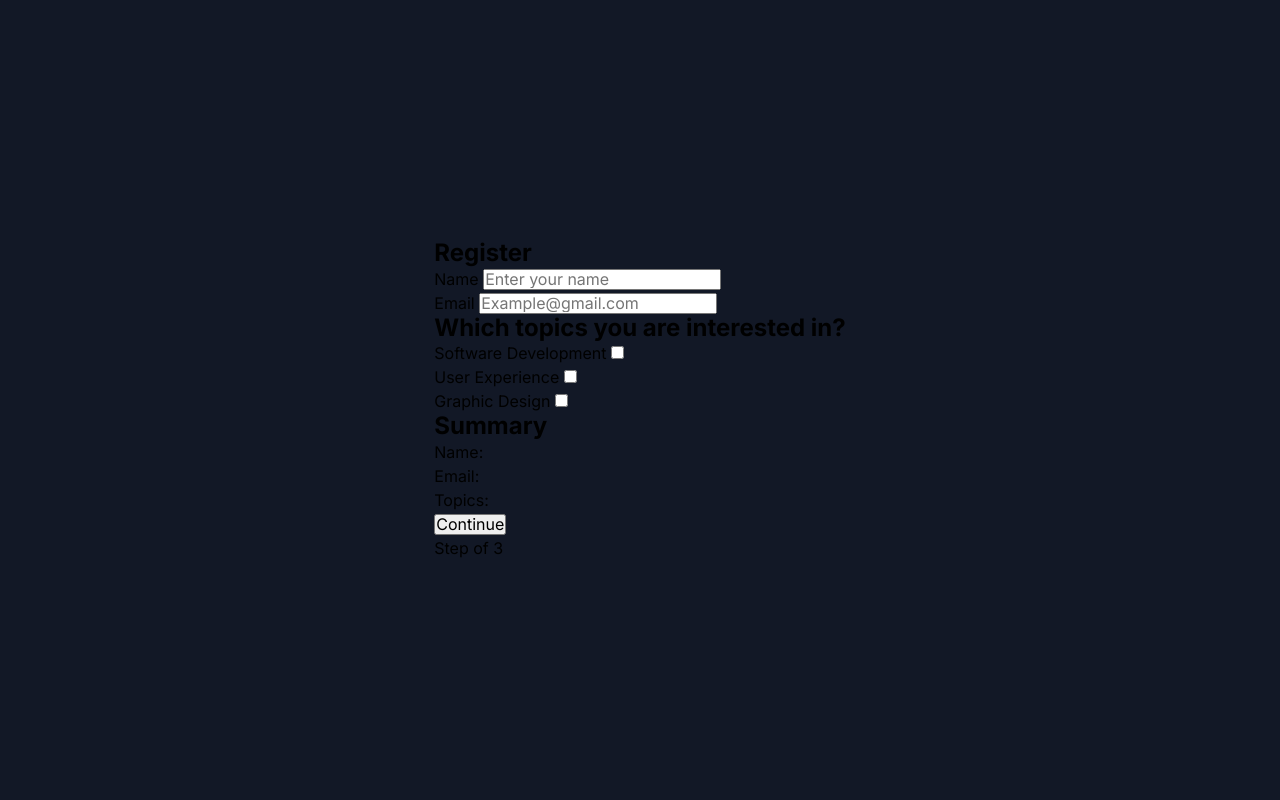
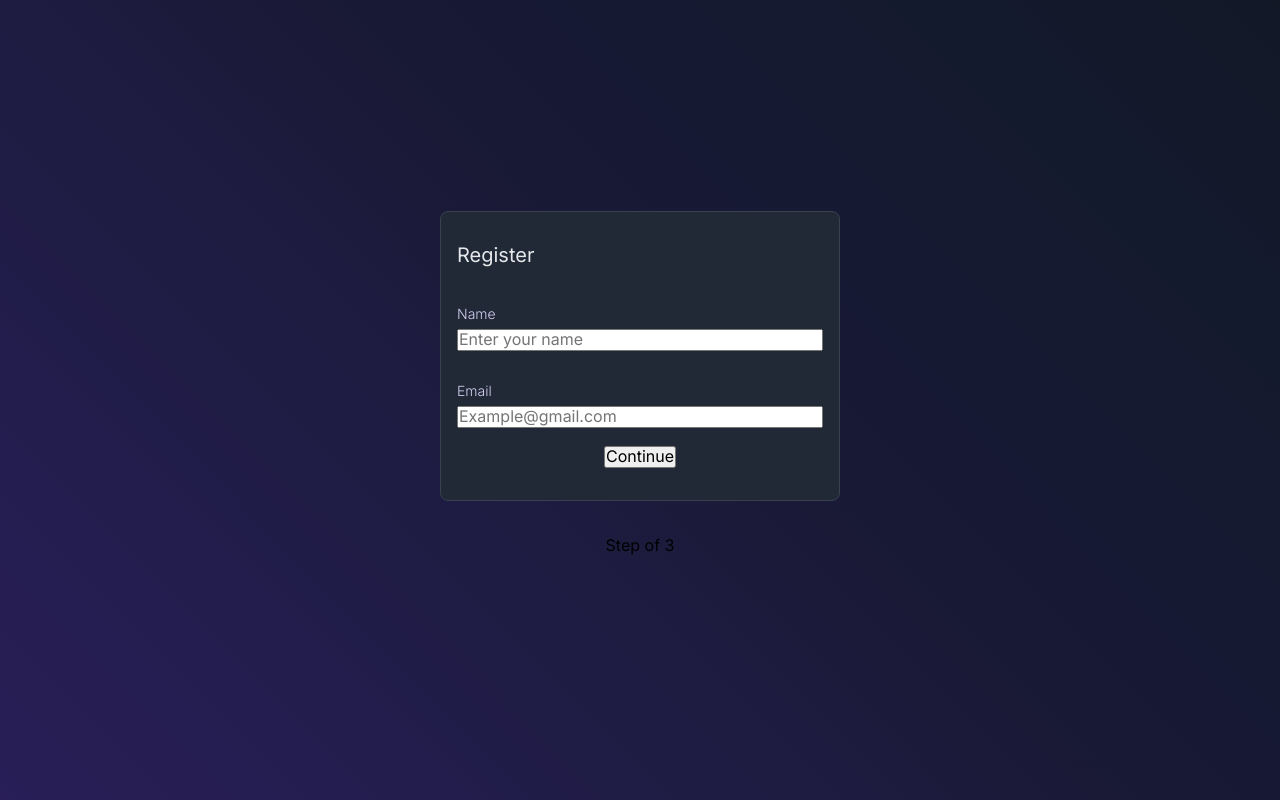
Before and after one commit to gustavo2023/multi-step-register-form, a plain HTML site: page index.html in a window 1280 px wide. Drawn offline with Linux system fonts and the light colour scheme.

Commit message:
Add CSS styles for the form element.

```diff
--- a/index.html
+++ b/index.html
@@ -27,7 +27,7 @@
   <body>
     <main>
       <form action="">
-        <div class="step-one">
+        <div class="step one">
           <h2>Register</h2>
           <div class="inputs-container">
             <div class="input-group">
@@ -52,7 +52,7 @@
             </div>
           </div>
         </div>
-        <div class="step-two">
+        <div class="step two">
           <h2>Which topics you are interested in?</h2>
           <div class="topics-container">
             <div class="topic-box">
@@ -81,7 +81,7 @@
             </div>
           </div>
         </div>
-        <div class="step-three">
+        <div class="step three">
           <h2>Summary</h2>
           <div class="user-info">
             <p class="user-name">Name: <span id="user-name"></span></p>
@@ -102,9 +102,9 @@
         </div>
       </div>
       <div class="steps-circles">
-        <div class="step" id="step-one"></div>
-        <div class="step" id="step-two"></div>
-        <div class="step" id="step-three"></div>
+        <div class="step-circle" id="step-one"></div>
+        <div class="step-circle" id="step-two"></div>
+        <div class="step-circle" id="step-three"></div>
       </div>
     </main>
   </body>
--- a/styles.css
+++ b/styles.css
@@ -96,7 +96,7 @@ textarea:not([rows]) {
   --dark-gray-two: #394150;
   --medium-gray: #4d5562;
   --light-gray-one: #a1a1a9;
-  --light-gray-two: #845eee4d;
+  --light-gray-two: #d3cff3;
   --light-gray-three: #e5e7eb;
 
   /* Typography */
@@ -107,10 +107,85 @@ textarea:not([rows]) {
 }
 
 body {
-  background-color: var(--dark-blue);
+  background-image: linear-gradient(
+    45deg,
+    hsl(251deg 49% 23%) 0%,
+    hsl(249deg 47% 22%) 10%,
+    hsl(247deg 45% 21%) 20%,
+    hsl(245deg 43% 19%) 30%,
+    hsl(243deg 40% 18%) 40%,
+    hsl(242deg 37% 16%) 50%,
+    hsl(236deg 38% 15%) 60%,
+    hsl(231deg 40% 14%) 70%,
+    hsl(227deg 40% 13%) 80%,
+    hsl(224deg 39% 12%) 90%,
+    hsl(222deg 36% 11%) 100%
+  );
   font-family: "Inter", sans-serif;
   display: flex;
   flex-direction: column;
   justify-content: center;
   align-items: center;
 }
+
+main {
+  display: flex;
+  flex-direction: column;
+  justify-content: center;
+  align-items: center;
+  gap: 2rem;
+  padding: 2rem 1rem;
+  width: 100%;
+  max-width: 800px;
+}
+
+form {
+  display: flex;
+  background-color: var(--dark-gray-one);
+  flex-direction: column;
+  justify-content: center;
+  align-items: center;
+  gap: 1rem;
+  padding: 2rem 1rem;
+  width: 100%;
+  max-width: 400px;
+  border: 1px solid var(--dark-gray-two);
+  border-radius: 0.5rem;
+}
+
+.step {
+  width: 100%;
+  display: flex;
+  flex-direction: column;
+  justify-content: center;
+  gap: 2.5rem;
+}
+
+.step.two,
+.step.three {
+  display: none;
+}
+
+h2 {
+  color: var(--light-gray-three);
+  font-size: var(--heading-size);
+  font-weight: 400;
+}
+
+.inputs-container {
+  display: flex;
+  flex-direction: column;
+  gap: 2rem;
+}
+
+.input-group {
+  display: flex;
+  flex-direction: column;
+  gap: 0.5rem;
+}
+
+.input-group label {
+  color: var(--light-gray-two);
+  font-size: var(--tab-text-size);
+  font-weight: 300;
+}
```
